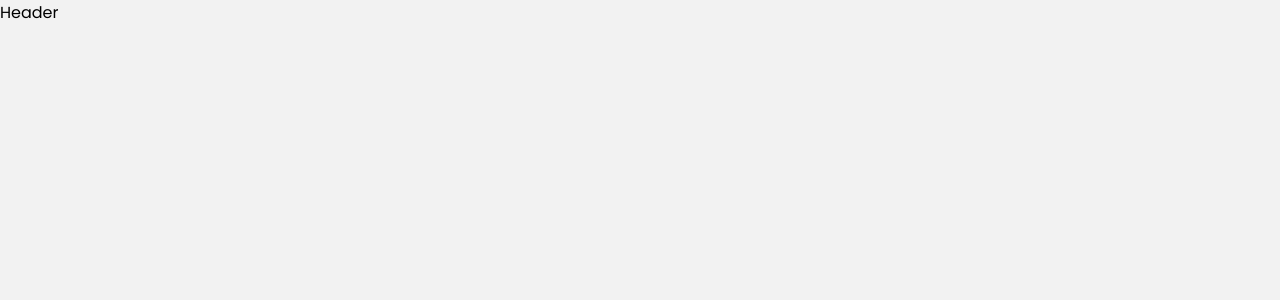
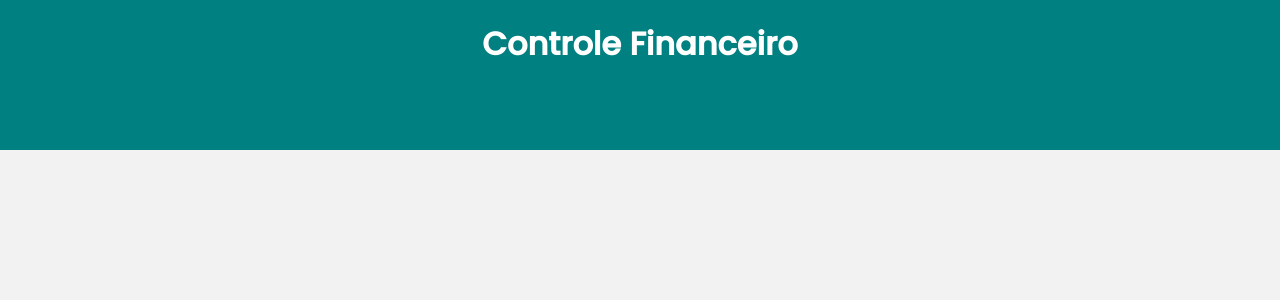
Before and after one commit to lucianosoares748/Financial-control, a React (Create React App) app: page / in a window 1280 px wide. Shown: the top 300 px of the page. Built offline with nearby package versions, Linux system fonts and the light colour scheme.

Commit message:
Header Styled Component ERROR

```diff
--- /dev/null
+++ b/src/components/Header/index.js
@@ -0,0 +1,14 @@
+import React from "react";
+import * as C from "./styles";
+
+const Header = () => {
+  return (
+    <C.Container>
+      <C.Header>
+        <C.Title>Controle Financeiro</C.Title>
+      </C.Header>
+    </C.Container>
+  );
+};
+
+export default Header;
--- a/src/components/Header/index.jsx
+++ /dev/null
@@ -1,7 +0,0 @@
-import React from "react";
-
-const Header = () => {
-  return <div>Header</div>;
-};
-
-export default Header;
--- /dev/null
+++ b/src/components/Header/styles.js
@@ -0,0 +1,14 @@
+import styled from "styled-components";
+
+export const Container = styled.div`
+  height: 150px;
+  text-align: center;
+  background: teal;
+`;
+
+export const Header = styled.h1``;
+
+export const Title = styled.div`
+  padding-top: 20px;
+  color: #fff;
+`;
--- a/src/styles/global.jsx
+++ b/src/styles/global.js
@@ -1,10 +1,12 @@
 import { createGlobalStyle } from "styled-components";
 
 const Global = createGlobalStyle`
+  * {
+    margin: 0;
+    padding: 0;
+  }
 
   body {
-    margin: 0;
-    padding: 0;
     font-family: 'Poppins', Sans-serif;
     background-color: #f2f2f2;
   }
```
Also changed, not shown: src/App.js (renamed from src/App.jsx), src/components/Header/styles.jsx (deleted), src/index.js (renamed from src/index.jsx).
